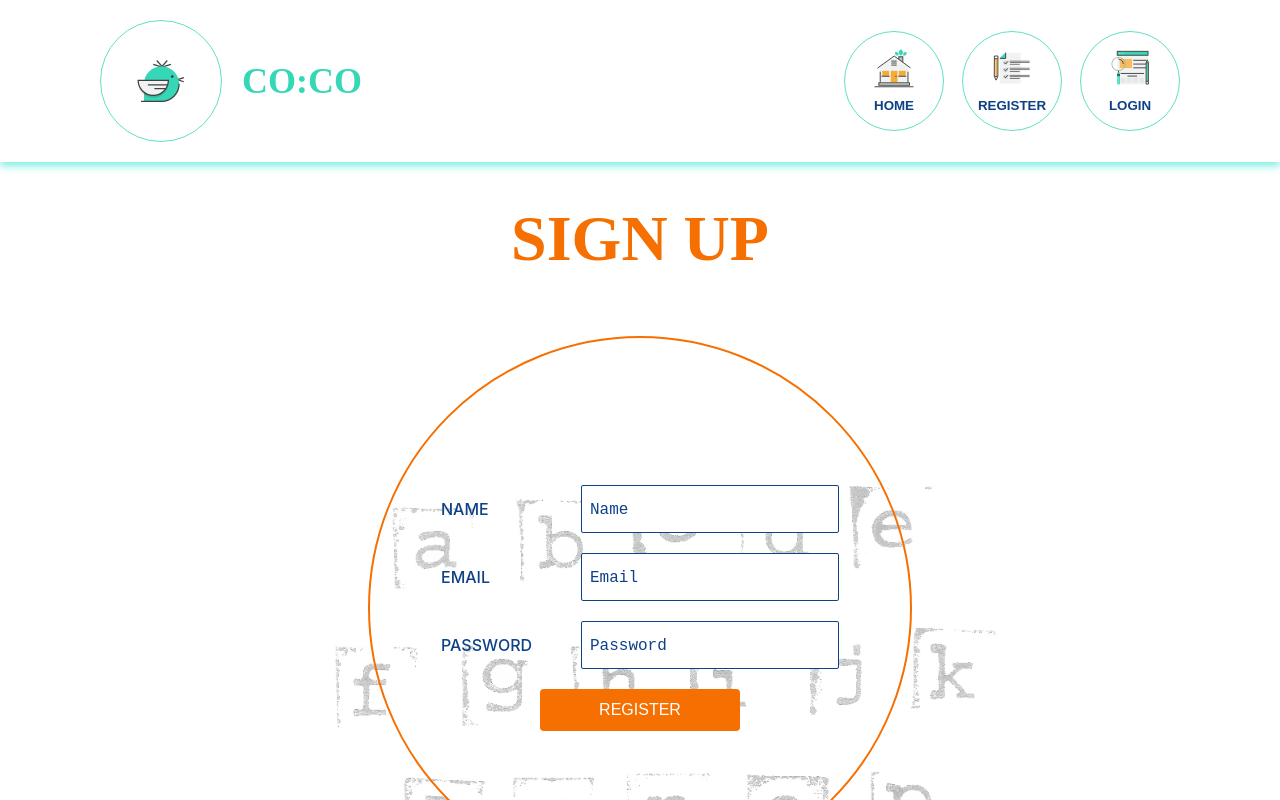
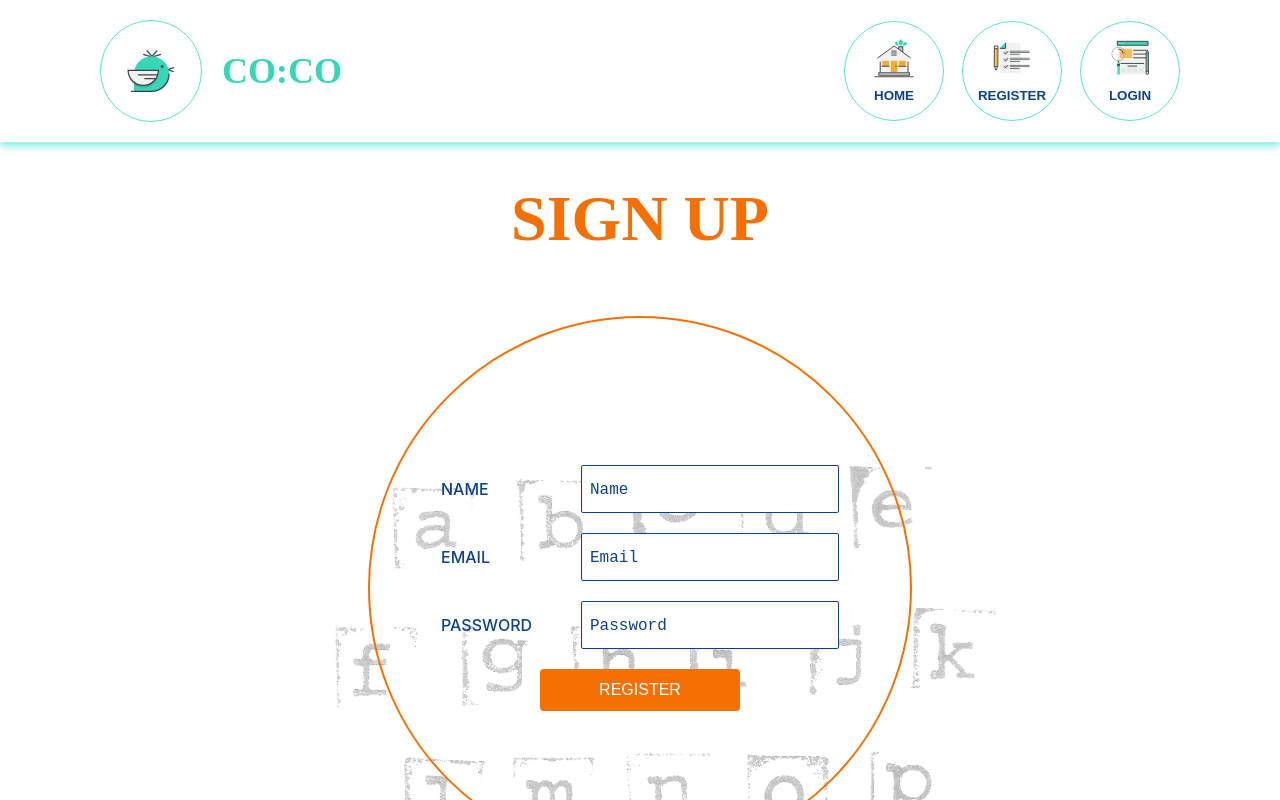
Before and after one commit to magistrkim/goit-react-hw-09-phonebook, a React (Create React App) app: page /goit-react-hw-09-phonebook/register in a window 1280 px wide. Shown: the top 800 px of the page. Built offline with nearby package versions, Linux system fonts and the light colour scheme; a web font is replaced by a local one.

Commit message:
Change logo padding

```diff
--- a/src/components/modules/Navbar/NavbarAuth/navbar-auth.module.css
+++ b/src/components/modules/Navbar/NavbarAuth/navbar-auth.module.css
@@ -56,7 +56,6 @@
     @media screen and (min-width: 1180px) {
         width: 80px;
         height: 80px;
-        padding: 20px;
     }
     &:hover {
         border: solid 1px rgba(246, 111, 1, 0.8);
--- a/src/components/modules/Navbar/NavbarUser/navbar-user.module.css
+++ b/src/components/modules/Navbar/NavbarUser/navbar-user.module.css
@@ -60,7 +60,6 @@
     @media screen and (min-width: 1180px) {
         width: 80px;
         height: 80px;
-        padding: 10px;
     }
     &:hover {
         border: solid 1px rgba(246, 111, 1, 0.8);
```
